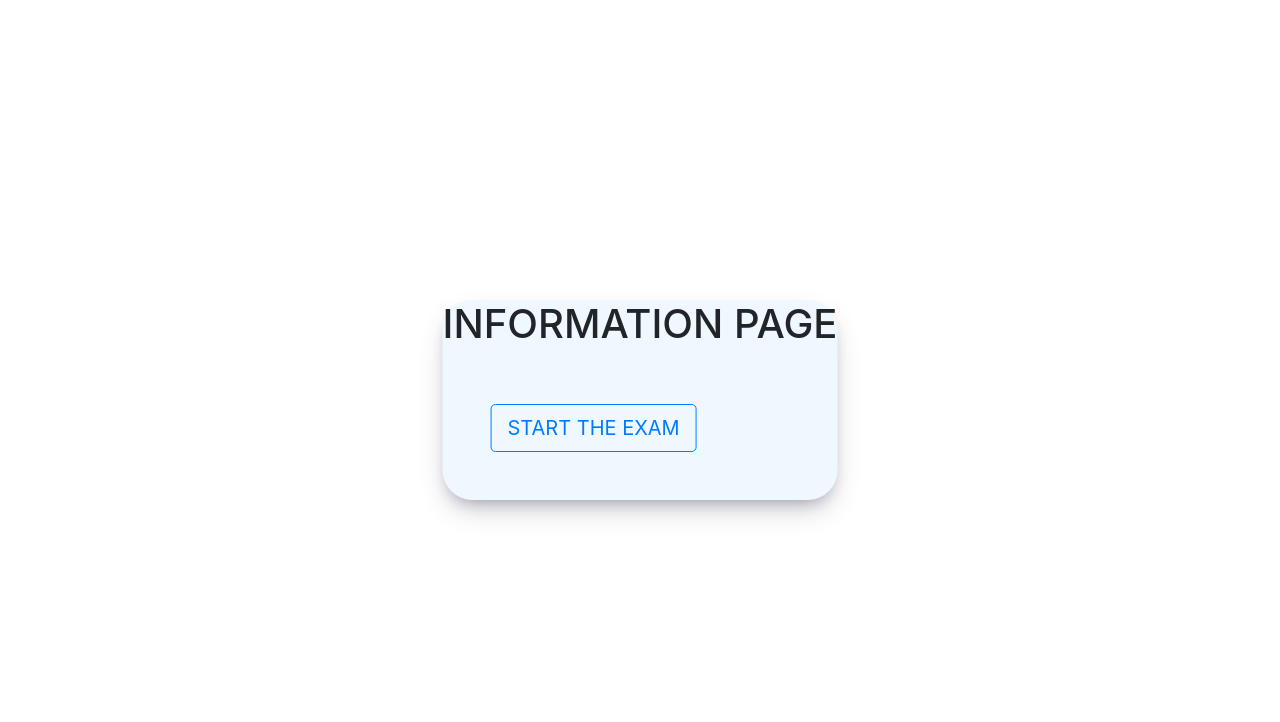
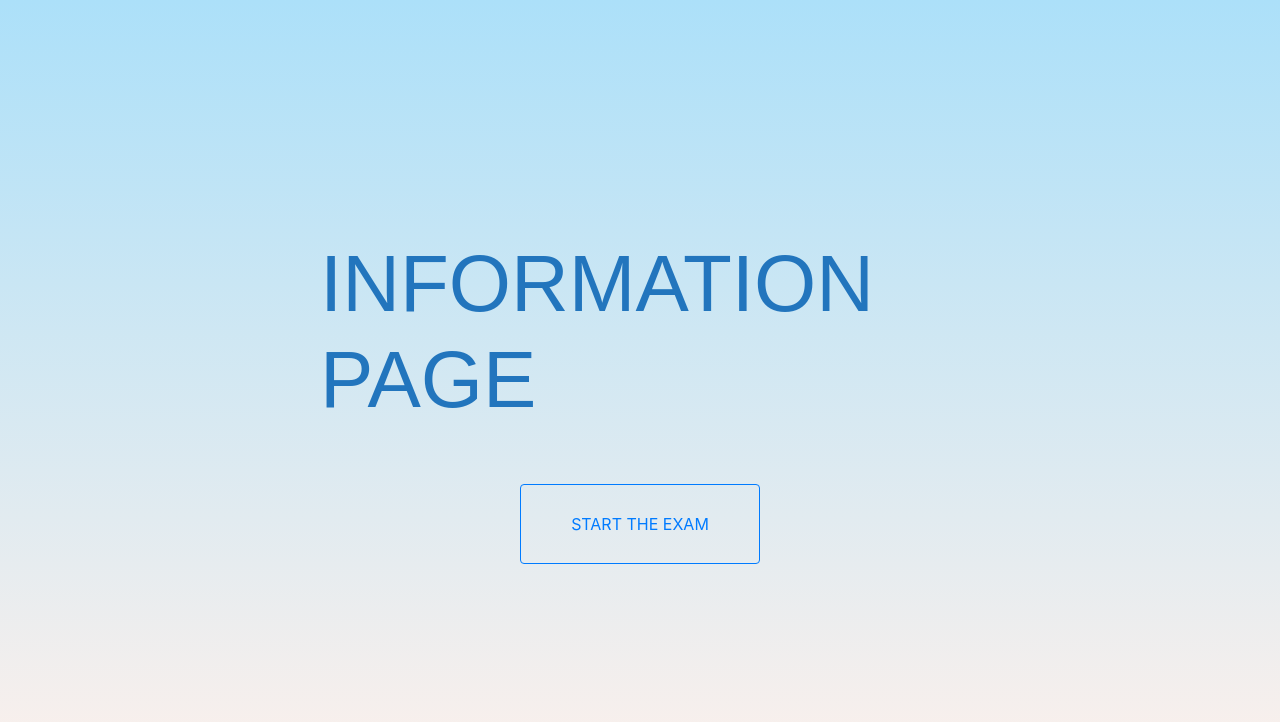
Before and after one commit to recepdogan88/Hicoders-Final-Project, a React (Create React App) app in the folder client/: page / in a window 1280 px wide. Shown: the top 722 px of the page. Built offline with nearby package versions, Linux system fonts and the light colour scheme; no server answers; what react-admin would draw is missing.

Commit message:
CSS files were separated for each page and the information page was designed.

```diff
--- a/client/src/pages/Exam.js
+++ b/client/src/pages/Exam.js
@@ -8,7 +8,7 @@ import "./css/Exam.css"
 export default function Exam() {
 
   return (
-    <div className='container container1 w-100'>
+    <div className='container container-exam'>
       <div className='row exam d-flex flex-column w-25'>
         <ExamUpper/>
          <hr className='mb-5'></hr>
--- a/client/src/pages/Information.js
+++ b/client/src/pages/Information.js
@@ -1,18 +1,21 @@
 import React from 'react'
-import { useNavigate} from "react-router-dom";
+import { useNavigate } from "react-router-dom";
 import "./css/Information.css"
 
 export default function Information() {
 
-    let navigate = useNavigate();
-    function changePage(){
-      navigate("/exam")
-    }
+  let navigate = useNavigate();
+  function changePage() {
+    navigate("/exam")
+  }
 
   return (
-    <div className='information'>
-      <h1>INFORMATION PAGE</h1>
-      <button type="button" onClick={changePage} class="btn btn-outline-primary btn-lg m-5">START THE EXAM</button>
+    <div className='container1'>
+      <div className='information d-flex flex-column align-items-center'>
+        <h1>INFORMATION PAGE</h1>
+        <button type="button"  onClick={changePage} class="btn btn-outline-primary fs-3 start-button">START THE EXAM</button>
+      </div>
     </div>
+
   )
 }
--- a/client/src/pages/css/Exam.css
+++ b/client/src/pages/css/Exam.css
@@ -1,6 +1,9 @@
-/* body{
-    background-image: linear-gradient(to right, #43e97b 0%, #38f9d7 100%);
-} */
+.container-exam{
+ width: 100%;
+ height: 100vh;
+ background-image: linear-gradient(to top, #fff1eb 0%, #ace0f9 100%);
+
+}
 .button1{
     border-radius: 30px;
 }
--- a/client/src/pages/css/Information.css
+++ b/client/src/pages/css/Information.css
@@ -1,15 +1,24 @@
-body{
-    background-image: linear-gradient(to right, #43e97b 0%, #38f9d7 100%);
+.container1{
+    width: 100%;
+    height: 100vh;
+    background-image: linear-gradient(to top, #fff1eb 0%, #ace0f9 100%);
 }
 .information{
-    margin-top: 30vh;
-    margin-left: 80vh;
     margin: 0;
-        position: absolute;
-        top: 50%;
-        left: 50%;
-        transform: translate(-50%, -50%);
-        background-color: #f0f8ff;
-        border-radius: 30px;
-        box-shadow: rgba(50, 50, 93, 0.25) 0px 13px 27px -5px, rgba(0, 0, 0, 0.3) 0px 8px 16px -8px;
+    position: absolute;
+    top: 50%;
+    left: 50%;
+    transform: translate(-50%, -50%);
 }
+h1{
+    color: rgb(34, 117, 189);
+    font-size: 5rem;
+    font-family: sans-serif;
+}
+button{
+    width: 15rem;
+    height: 5rem;
+    font-size: 1.3rem;
+    border-radius: 30px;
+    margin-top: 3rem;
+}
```
